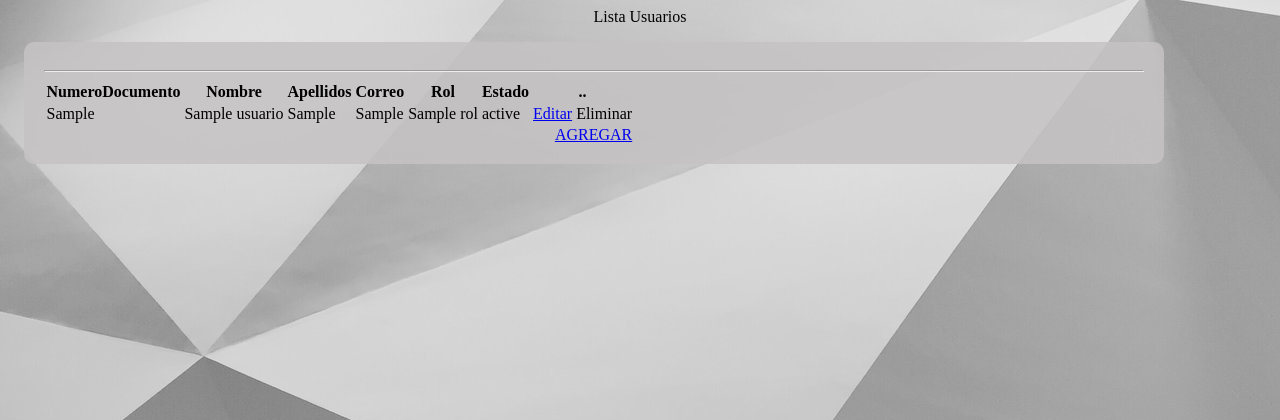
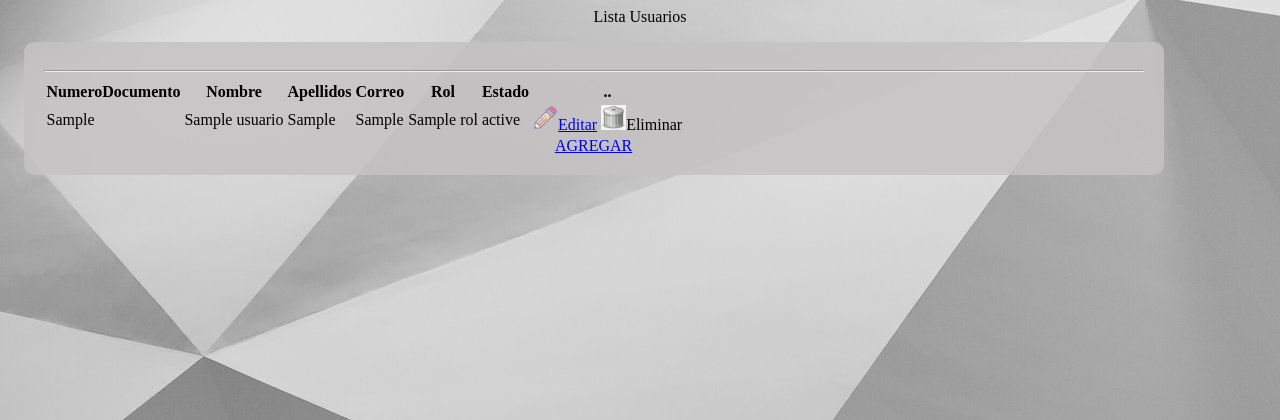
Before and after one commit to FarlyLondono/ProyectoSliceBlush, a PHP site: page /Vista/ListarUsuarios.php in a window 1280 px wide. Shown: the top 420 px of the page. Run offline with PHP 8.4, Linux system fonts and the light colour scheme; the visitor is signed in with stand-in values (Sample User, id 1); tables that the repository leaves empty or names only in its code hold one stand-in row (values such as "Sample post"); data that the repository does not hold is empty; some libraries are stand-ins or nearby versions.

Commit message:
icinos botones

```diff
--- a/Vista/ListarUsuarios.php
+++ b/Vista/ListarUsuarios.php
@@ -80,8 +80,8 @@ function boton(IdUsuarios) {
                         <td><?php echo $C->getNombreRol()  ?></td>
                         <td><?php echo $C->getNombreEstado()  ?></td>
                         <td>
-                        <a href="Vista/editarUsuario.php?editarUsuario&IdUsuarios=<?php echo  $C->getIdUsuarios(); ?>" class="btn btn-outline-warning">Editar</a>
-                        <a onclick="boton(<?php echo $C->getIdUsuarios(); ?>)" type="button" class="btn btn-outline-danger">Eliminar</a>
+                        <a href="Vista/editarUsuario.php?editarUsuario&IdUsuarios=<?php echo  $C->getIdUsuarios(); ?>" class="btn btn-outline-warning"><img style="width: 25px; height: 25px;" src="Img/editar.png" alt="">Editar</a>
+                        <a onclick="boton(<?php echo $C->getIdUsuarios(); ?>)" type="button" class="btn btn-outline-danger"><img style="width: 25px; height: 25px;" src="Img/eliminar.jfif" alt="">Eliminar</a>
                         </td>
                         </tr>
 
```
Also changed, not shown: Img/editar.png (added), Img/eliminar.jfif (added).
